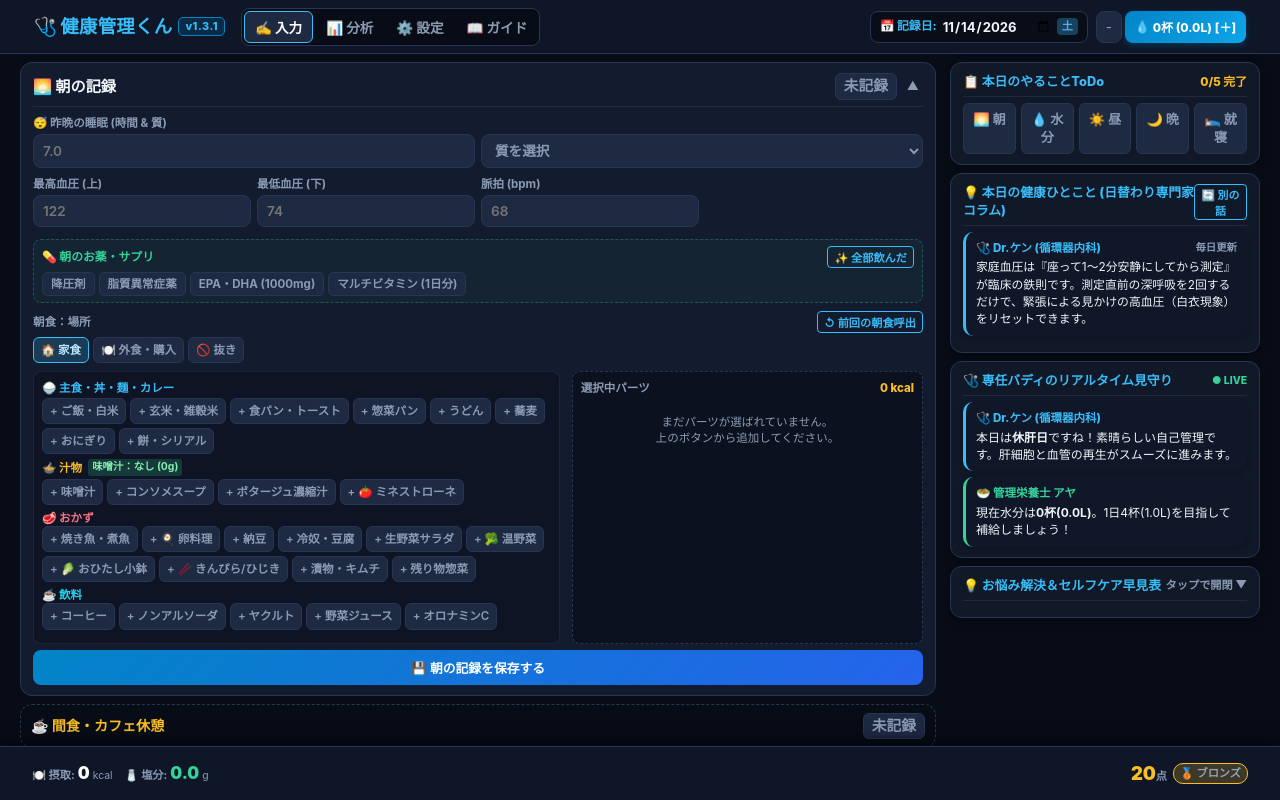
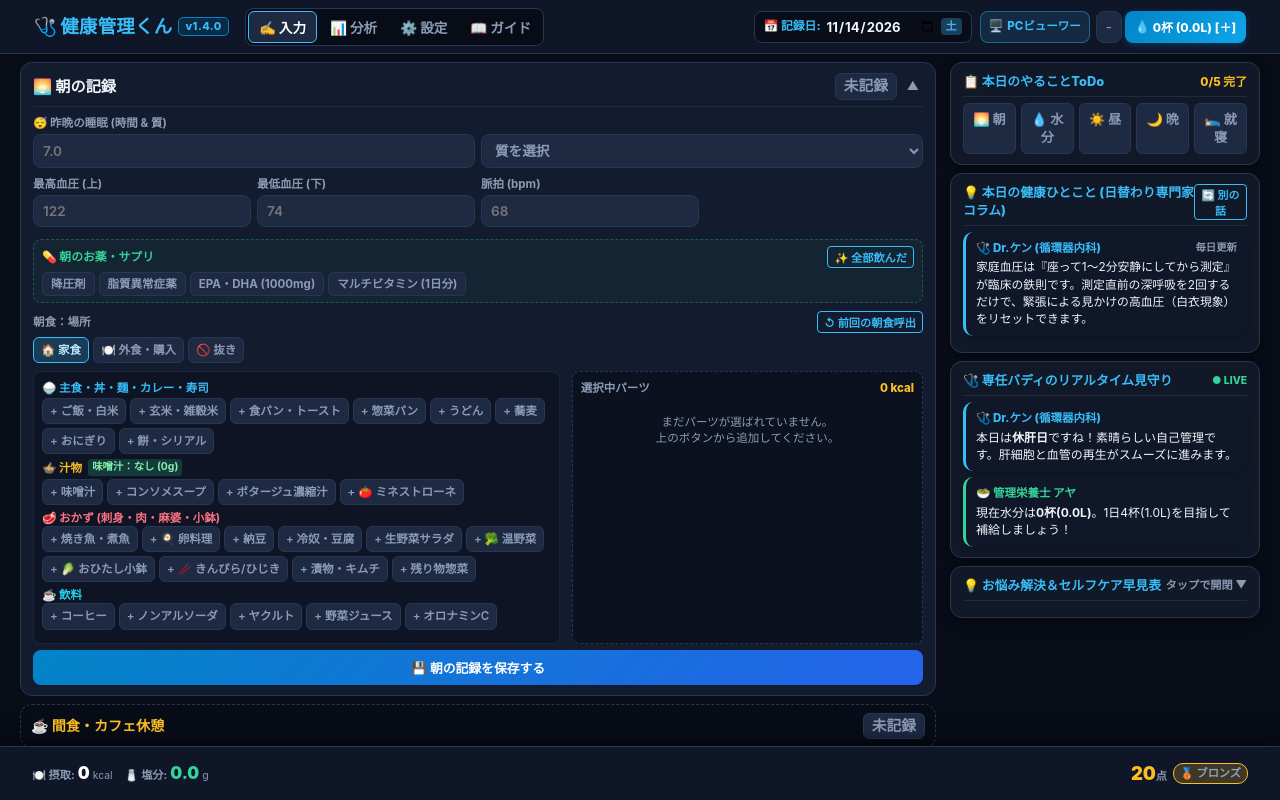
Before and after one commit to mikky3170/kenko, a plain HTML site: page index.html in a window 1280 px wide. Drawn offline with nearby package versions, Linux system fonts and the light colour scheme.

Commit message:
v1.4.0: PCの大画面でメニューの栄養価や内容を詳細に確認できる専用ビューワー機能を追加しました (index.html)

```diff
--- a/index.html
+++ b/index.html
@@ -1,4 +1,4 @@
-<!-- [稼働Ver 作業版 Rev.12] 早見表からガイド図解へのダイレクト遷移＆双方向ナビゲーションの実装 -->
+<!-- [稼働Ver 作業版 Rev.14] 新規追加メニュー対応＆PC臨床ビューワー(viewer.html)連携ナビゲーションの実装 -->
 <!DOCTYPE html>
 <html lang="ja">
 <head>
@@ -74,7 +74,7 @@
     }
     .tab-btn.active { background: var(--bg-input); color: #ffffff; border: 1px solid var(--accent-blue); }
 
-    /* 2行目：日付 ＆ 水分 */
+    /* 2行目：日付 ＆ 水分 ＆ PCビューワーリンク */
     .top-row-2 {
       display: flex; align-items: center; justify-content: space-between; gap: 8px;
     }
@@ -95,6 +95,16 @@
     .day-sat { background: rgba(56, 189, 248, 0.3); color: #60a5fa; }
     .day-sun { background: rgba(251, 113, 133, 0.25); color: var(--accent-rose); }
     .day-holiday { background: rgba(251, 113, 133, 0.35); color: #f43f5e; border: 1px solid var(--accent-rose); }
+
+    .top-right-actions { display: flex; align-items: center; gap: 6px; }
+    .btn-pc-viewer {
+      background: rgba(56, 189, 248, 0.12); border: 1px solid rgba(56, 189, 248, 0.4);
+      color: var(--accent-blue); padding: 3px 8px; border-radius: var(--radius-sm);
+      font-size: 0.72rem; font-weight: 800; cursor: pointer; white-space: nowrap; height: 32px;
+      display: inline-flex; align-items: center; gap: 4px; text-decoration: none;
+      transition: var(--transition);
+    }
+    .btn-pc-viewer:hover { background: rgba(56, 189, 248, 0.25); color: #ffffff; border-color: var(--accent-blue); }
 
     .water-control-group { display: flex; align-items: center; gap: 3px; }
     .btn-water-quick {
@@ -498,14 +508,14 @@
   <div class="smart-toast-body" id="toastBody">深呼吸をして目を休めましょう。</div>
 </div>
 
-<!-- ① 上部固定バー（タイトル・バージョン一元管理バッジ・ナビ・日付・水分） -->
+<!-- ① 上部固定バー（タイトル・バージョン一元管理バッジ・ナビ・日付・水分 ＆ PCビューワー連携） -->
 <header id="topBarWrap">
   <div class="top-bar-inner">
 
     <div class="top-row-1">
       <div class="brand-wrap">
         <div class="brand-title">🩺 <span>健康管理くん</span></div>
-        <span class="app-version-badge" id="appVersionBadge">v1.3.1</span>
+        <span class="app-version-badge" id="appVersionBadge">v1.4.0</span>
       </div>
       <nav class="nav-tabs">
         <button class="tab-btn active" data-tab="inputTab" onclick="switchTab('inputTab')">✍️ 入力</button>
@@ -522,11 +532,17 @@
         <span id="dateBadge" class="day-badge day-weekday">月</span>
       </div>
 
-      <div class="water-control-group">
-        <button class="btn-water-minus" title="0.25L減らす" onclick="adjustWater(-1)">-</button>
-        <button class="btn-water-quick" title="飲んだらタップで0.25L加算" onclick="adjustWater(1)">
-          💧 <span id="topWaterText">0杯</span> [＋]
-        </button>
+      <div class="top-right-actions">
+        <a href="viewer.html" target="_blank" class="btn-pc-viewer" title="PC向け大画面・PFC分析・医師提出レポートを開く">
+          🖥️ <span style="display:inline;">PCビューワー</span>
+        </a>
+
+        <div class="water-control-group">
+          <button class="btn-water-minus" title="0.25L減らす" onclick="adjustWater(-1)">-</button>
+          <button class="btn-water-quick" title="飲んだらタップで0.25L加算" onclick="adjustWater(1)">
+            💧 <span id="topWaterText">0杯</span> [＋]
+          </button>
+        </div>
       </div>
     </div>
 
@@ -610,7 +626,7 @@
 
               <div id="m_mealComponentArea" class="meal-split-container">
                 <div class="meal-picker-left">
-                  <div style="font-size:0.72rem; color:var(--accent-blue); font-weight:700; margin-bottom:2px;">🍚 主食・丼・麺・カレー</div>
+                  <div style="font-size:0.72rem; color:var(--accent-blue); font-weight:700; margin-bottom:2px;">🍚 主食・丼・麺・カレー・寿司</div>
                   <div class="chip-group" id="m_chips_main"></div>
 
                   <div style="display:flex; align-items:center; gap:6px; margin:3px 0;">
@@ -619,7 +635,7 @@
                   </div>
                   <div class="chip-group" id="m_chips_soup"></div>
 
-                  <div style="font-size:0.72rem; color:var(--accent-rose); font-weight:700; margin-top:3px;">🥩 おかず</div>
+                  <div style="font-size:0.72rem; color:var(--accent-rose); font-weight:700; margin-top:3px;">🥩 おかず (刺身・肉・麻婆・小鉢)</div>
                   <div class="chip-group" id="m_chips_side"></div>
 
                   <div style="font-size:0.72rem; color:var(--accent-cyan); font-weight:700; margin-top:3px;">☕ 飲料</div>
@@ -699,7 +715,7 @@
 
               <div id="l_mealComponentArea" class="meal-split-container">
                 <div class="meal-picker-left">
-                  <div style="font-size:0.72rem; color:var(--accent-blue); font-weight:700; margin-bottom:2px;">🍚 主食・丼・麺・カレー</div>
+                  <div style="font-size:0.72rem; color:var(--accent-blue); font-weight:700; margin-bottom:2px;">🍚 主食・丼・麺・カレー・寿司</div>
                   <div class="chip-group" id="l_chips_main"></div>
 
                   <div style="display:flex; align-items:center; gap:6px; margin:3px 0;">
@@ -708,7 +724,7 @@
                   </div>
                   <div class="chip-group" id="l_chips_soup"></div>
 
-                  <div style="font-size:0.72rem; color:var(--accent-rose); font-weight:700; margin-top:3px;">🥩 おかず</div>
+                  <div style="font-size:0.72rem; color:var(--accent-rose); font-weight:700; margin-top:3px;">🥩 おかず (刺身・肉・麻婆・小鉢)</div>
                   <div class="chip-group" id="l_chips_side"></div>
 
                   <div style="font-size:0.72rem; color:var(--accent-cyan); font-weight:700; margin-top:3px;">☕ 飲料</div>
@@ -769,7 +785,7 @@
 
               <div id="d_mealComponentArea" class="meal-split-container">
                 <div class="meal-picker-left">
-                  <div style="font-size:0.72rem; color:var(--accent-blue); font-weight:700; margin-bottom:2px;">🍚 主食・丼・麺・カレー</div>
+                  <div style="font-size:0.72rem; color:var(--accent-blue); font-weight:700; margin-bottom:2px;">🍚 主食・丼・麺・カレー・寿司</div>
                   <div class="chip-group" id="d_chips_main"></div>
 
                   <div style="display:flex; align-items:center; gap:6px; margin:3px 0;">
@@ -778,7 +794,7 @@
                   </div>
                   <div class="chip-group" id="d_chips_soup"></div>
 
-                  <div style="font-size:0.72rem; color:var(--accent-rose); font-weight:700; margin-top:3px;">🥩 おかず</div>
+                  <div style="font-size:0.72rem; color:var(--accent-rose); font-weight:700; margin-top:3px;">🥩 おかず (刺身・肉・麻婆・小鉢)</div>
                   <div class="chip-group" id="d_chips_side"></div>
 
                   <div style="font-size:0.72rem; color:var(--accent-cyan); font-weight:700; margin-top:3px;">☕ 飲料</div>
@@ -1130,6 +1146,7 @@
         <div style="display:flex; gap:6px; align-items:center; flex-wrap:wrap;">
           <button class="btn btn-save" style="width:auto; margin-top:0;" onclick="enableDesktopNotification()">🔔 通知を有効化する（許可）</button>
           <button class="btn btn-outline" style="font-size:0.72rem;" onclick="testDesktopNotification()">🔔 稼働状態チェック（自己診断）</button>
+          <a href="viewer.html" target="_blank" class="btn btn-outline" style="font-size:0.72rem; text-decoration:none; color:var(--accent-blue); border-color:var(--accent-blue);">🖥️ PC大画面ビューワーを開く</a>
         </div>
       </div>
 
@@ -1297,7 +1314,7 @@
         </table>
       </div>
 
-      <!-- 食事パーツ設定（No列廃止・横幅最適化・メニュー名最大化） -->
+      <!-- 食事パーツ設定（全品マスタ） -->
       <div class="card">
         <div style="display:flex; justify-content:space-between; align-items:center;">
           <h2 class="card-title">🍱 食事パーツ設定（全品マスタ）</h2>
@@ -1333,7 +1350,7 @@
         <div class="backup-scenario-card">
           <div class="scenario-title" style="color:var(--accent-blue);">📦 【推奨】アプリの丸ごと保存 / 別端末・PCへの完全引っ越し</div>
           <div class="scenario-desc">
-            お薬リスト、メニュー設定、段階目標プロファイル、毎日の健康記録を<b>すべて1つのファイル</b>に保存します。
+            お薬リスト、メニュー設定、段階目標プロファイル、毎日の健康記録を<b>すべて1つのファイル</b>に保存します。PCビューワー（`viewer.html`）への読み込みにも使用できます。
           </div>
           <div style="display:flex; gap:6px;">
             <button class="btn btn-save" style="margin-top:0; width:auto; padding:5px 12px;" onclick="exportFullJSON()">💾 丸ごと保存 (JSON)</button>
```
